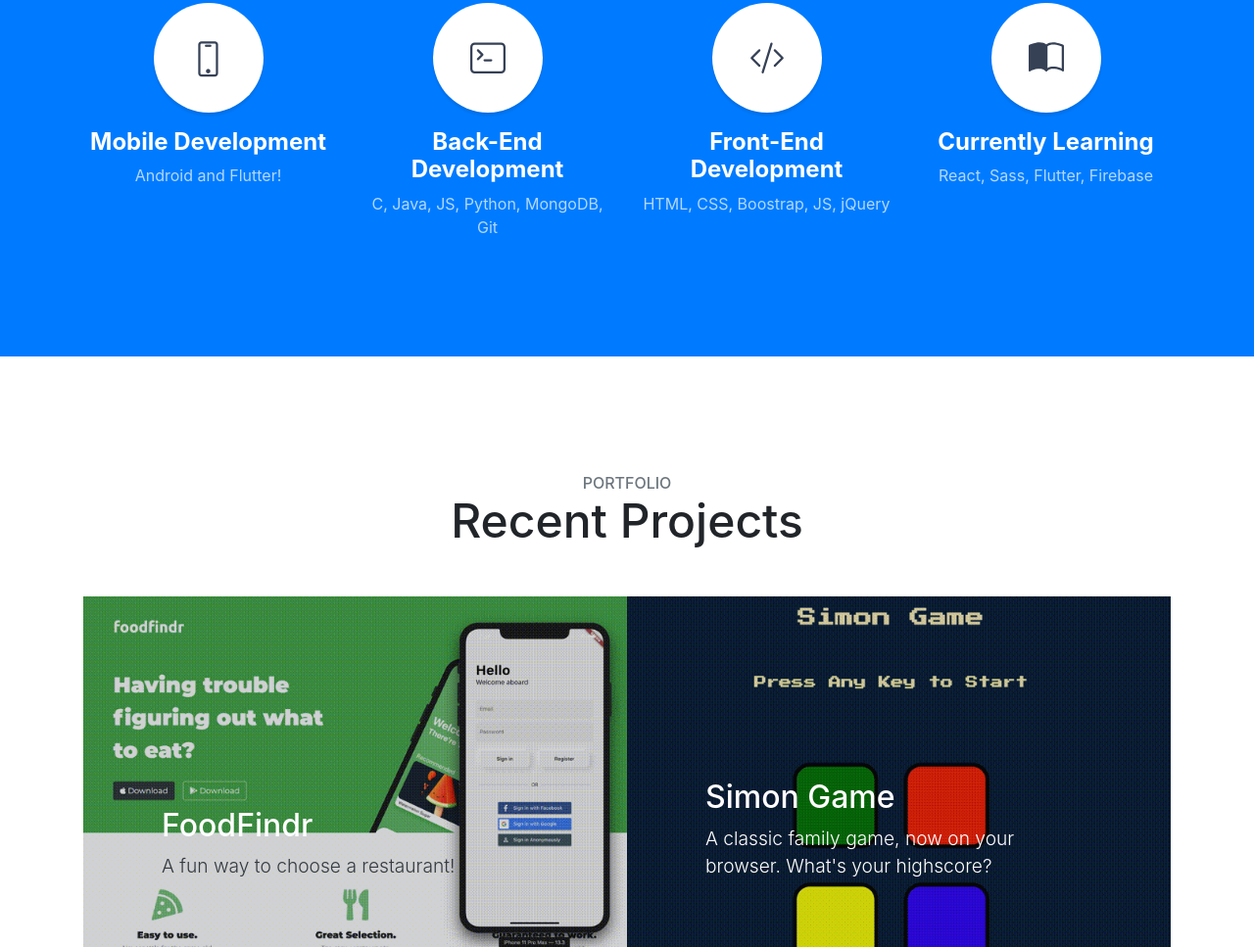
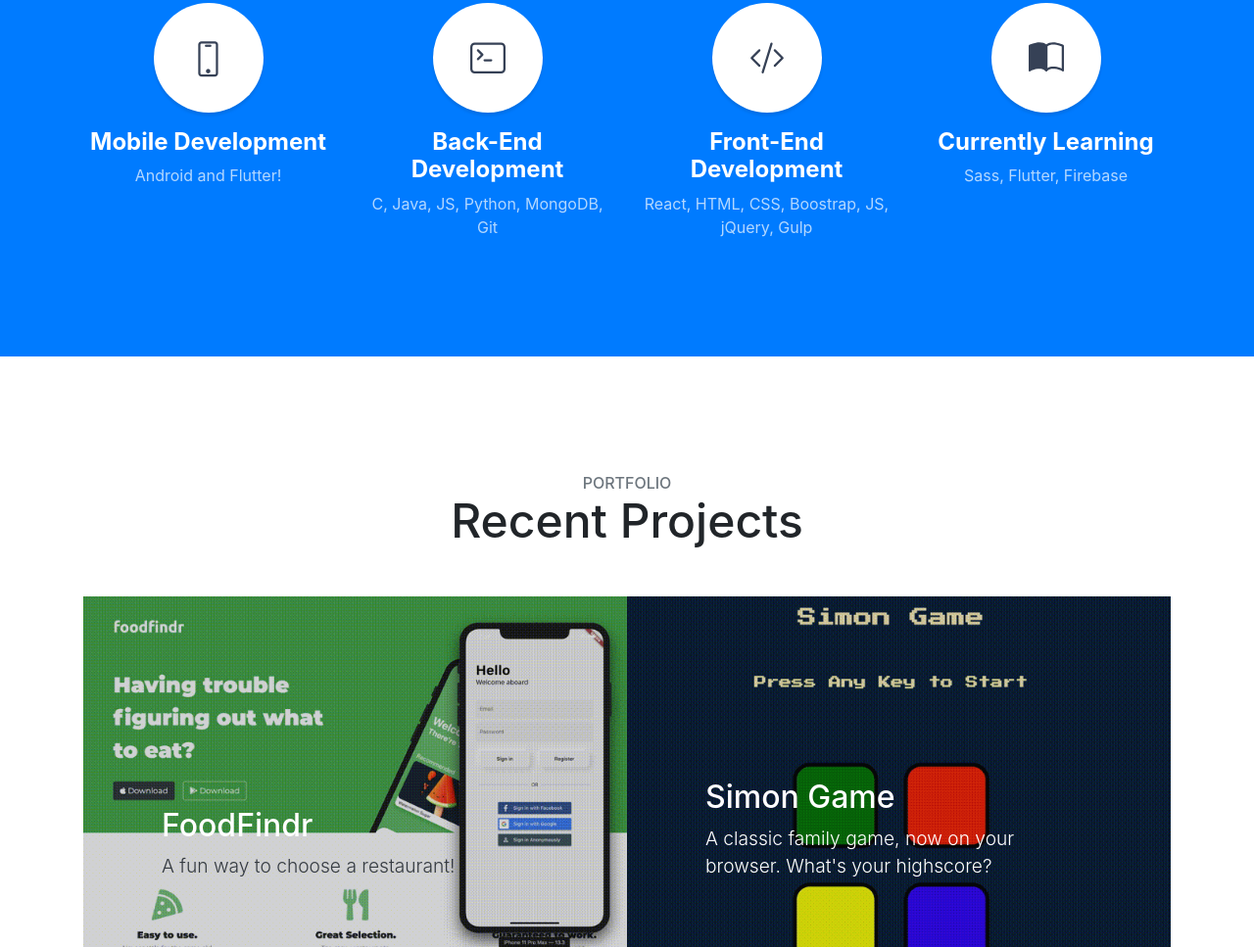
Before and after one commit to tt-le/tt-le.github.io, a website with bundled scripts: page index.html in a window 1280 px wide. Shown: the part 1483-2450 px from the top of the page at 98% size. Built offline with nearby package versions, Linux system fonts and the light colour scheme; files whose address does not match are found by name.

Commit message:
update cv

```diff
--- a/index.html
+++ b/index.html
@@ -122,7 +122,7 @@
           <h4>
             <strong>Front-End Development</strong>
           </h4>
-          <p class="text-faded mb-0"> HTML, CSS, Boostrap, JS, jQuery</p>
+          <p class="text-faded mb-0"> React, HTML, CSS, Boostrap, JS, jQuery, Gulp</p>
         </div>
         <div class="col-lg-3 col-md-6">
           <span class="service-icon rounded-circle mx-auto mb-3">
@@ -134,7 +134,7 @@
           <h4>
             <strong>Currently Learning</strong>
           </h4>
-          <p class="text-faded mb-0">React, Sass, Flutter, Firebase</p>
+          <p class="text-faded mb-0">Sass, Flutter, Firebase</p>
         </div>
       </div>
     </div>
```
Also changed, not shown: 2 other files.
